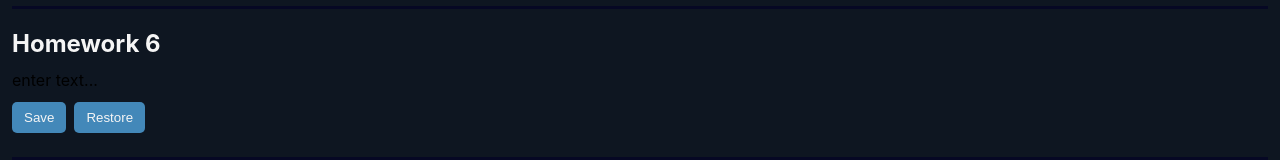
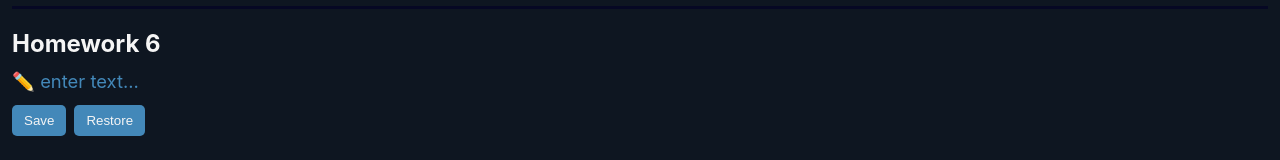
Before and after one commit to mykolao/react-homeworks, a React (Create React App) app: page /#/pre-junior in a window 1280 px wide. Shown: the part 1057-1217 px from the top of the page. Built offline with nearby package versions, Linux system fonts and the light colour scheme.

Commit message:
span styling

```diff
--- a/src/homework-6/HW6.module.css
+++ b/src/homework-6/HW6.module.css
@@ -5,6 +5,10 @@
 .buttons {
   margin: 12px 0 0 0;
   display: flex;
-
   gap: 8px;
 }
+
+.span {
+  color: var(--color-blue);
+  font-size: 1.15rem;
+}
--- a/src/homework-6/common/c4-SuperEditableSpan/SuperEditableSpan.tsx
+++ b/src/homework-6/common/c4-SuperEditableSpan/SuperEditableSpan.tsx
@@ -5,6 +5,8 @@ import React, {
   useState,
 } from "react";
 import SuperInputText from "../../../homework-4/common/c1-SuperInputText/SuperInputText";
+
+import css from "../../HW6.module.css";
 
 // тип пропсов обычного инпута
 type DefaultInputPropsType = DetailedHTMLProps<
@@ -65,7 +67,7 @@ const SuperEditableSpan: React.FC<SuperEditableSpanType> = ({
     onDoubleClick && onDoubleClick(e);
   };
 
-  const spanClassName = `${"сделать красивый стиль для спана"} ${className}`;
+  const spanClassName = `${css.span} ${className}`;
 
   return (
     <>
@@ -83,7 +85,7 @@ const SuperEditableSpan: React.FC<SuperEditableSpanType> = ({
           {...restSpanProps}
         >
           {/*если нет захардкодженного текста для спана, то значение инпута*/}
-          {children || restProps.value}
+          ✏️ {children || restProps.value}
         </span>
       )}
     </>
```
